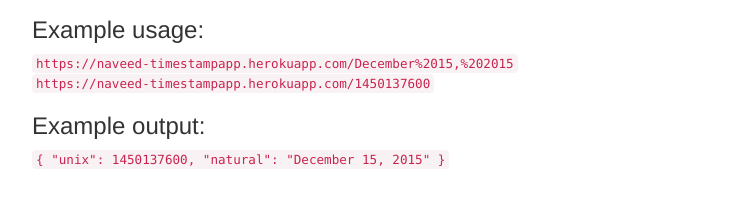
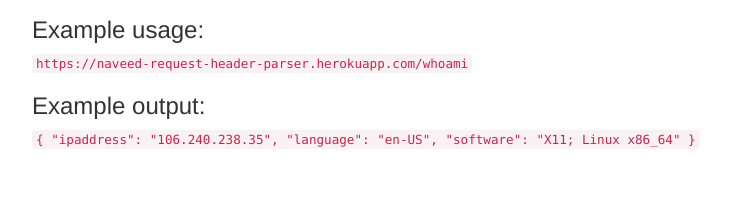
Before and after one commit to naveedhd/request-header-parser, a website: page public/index.html in a window 1280 px wide. Shown: the part 143-350 px from the top of the page, without its empty margins (38-769 px from the left). Drawn offline with nearby package versions, Linux system fonts and the light colour scheme.

Commit message:
Corrected user story

```diff
--- a/public/index.html
+++ b/public/index.html
@@ -14,13 +14,13 @@
                 <ul>1) I can get the IP address, language and operating system for my browser.</ul>
             </blockquote>
             <h3>Example usage:</h3>
-            <code>https://naveed-timestampapp.herokuapp.com/December%2015,%202015</code><br>
-            <code>https://naveed-timestampapp.herokuapp.com/1450137600</code>
+            <code>https://naveed-request-header-parser.herokuapp.com/whoami</code><br>
             <h3>Example output:</h3>
             <code>
                 {
-                  "unix": 1450137600,
-                  "natural": "December 15, 2015"
+                  "ipaddress": "106.240.238.35",
+                  "language": "en-US",
+                  "software": "X11; Linux x86_64"
                 }
             </code>
         </div>
```
